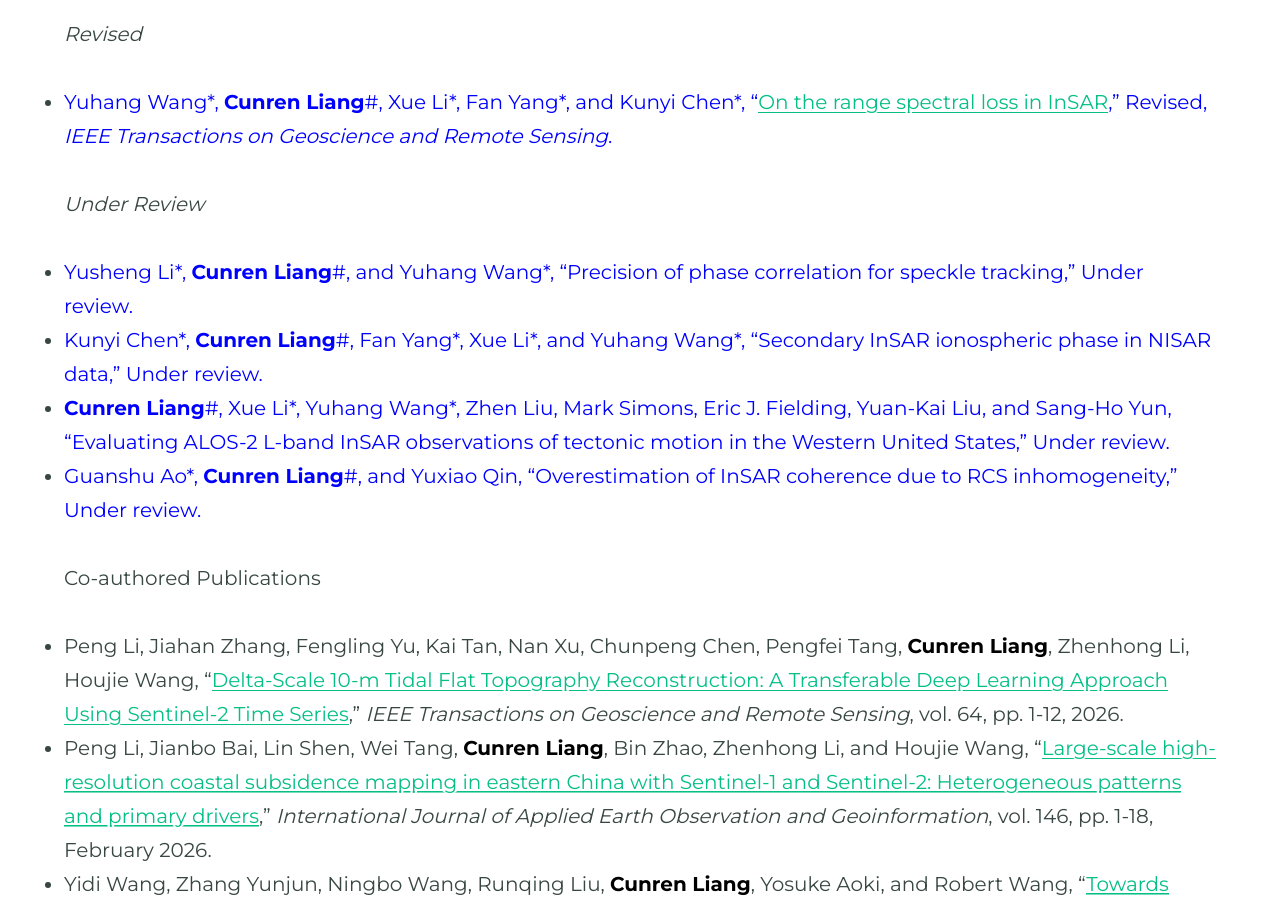
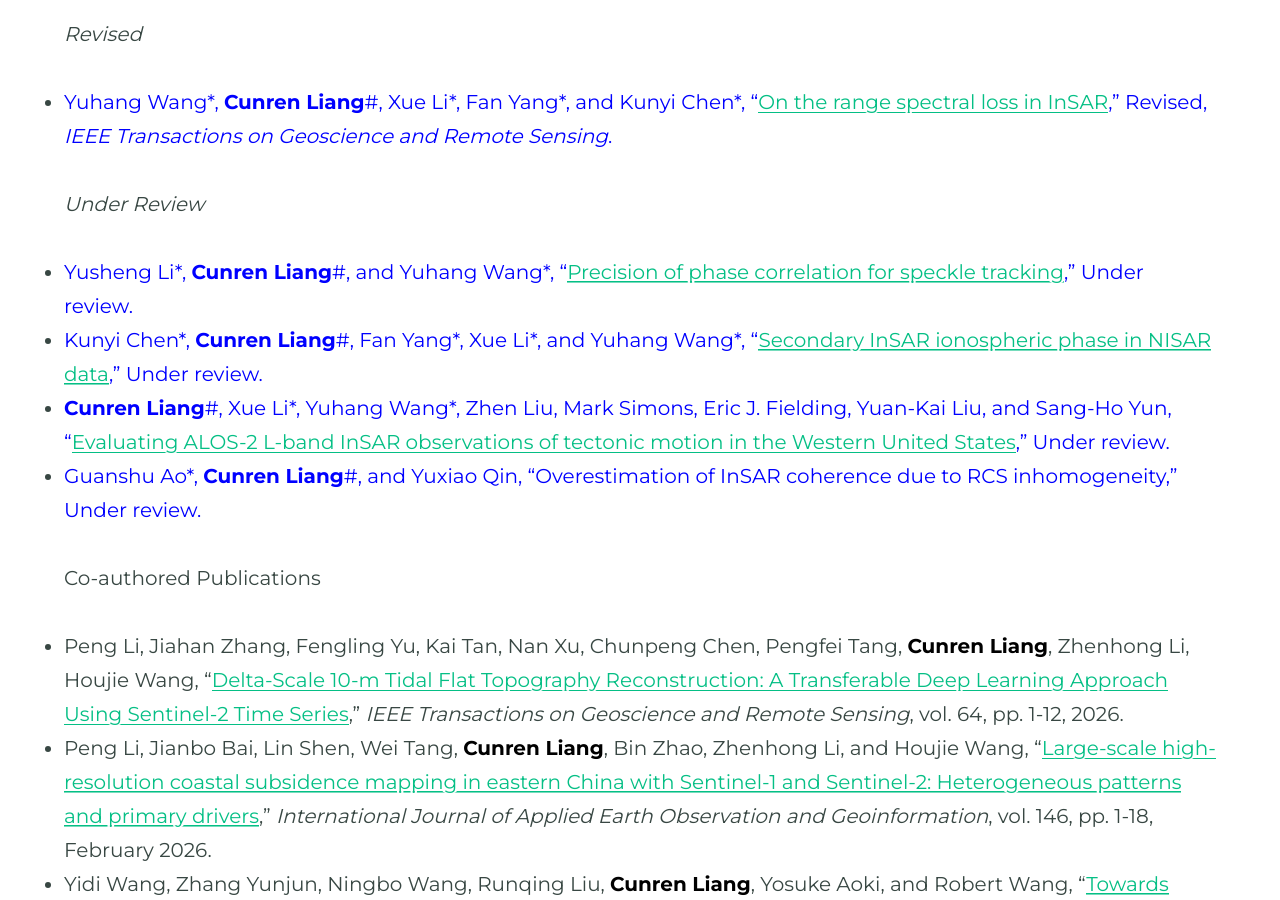
Before and after one commit to CunrenLiang/cunrenliang.github.io, a Jekyll site: the page built from publications.md, in a window 1280 px wide and 900 px high, scrolled down 1157 px. Built offline with Jekyll 4.4.1, drawn with Linux system fonts in a browser that asks for light colours; some web fonts are replaced; part of the change alters nothing that is shown.

Commit message:
Add files via upload

```diff
--- a/publications.md
+++ b/publications.md
@@ -26,9 +26,9 @@ _Revised_
 
 
 _Under Review_
-* <span style="color:blue">Yusheng Li\*, <span style="font-weight: 600">Cunren Liang</span>\#, and Yuhang Wang\*, "Precision of phase correlation for speckle tracking," Under review.</span>
-* <span style="color:blue">Kunyi Chen\*, <span style="font-weight: 600">Cunren Liang</span>\#, Fan Yang\*, Xue Li\*, and Yuhang Wang\*, "Secondary InSAR ionospheric phase in NISAR data," Under review.</span>
-* <span style="color:blue"><span style="font-weight: 600">Cunren Liang</span>\#, Xue Li\*, Yuhang Wang\*, Zhen Liu, Mark Simons, Eric J. Fielding, Yuan-Kai Liu, and Sang-Ho Yun, "Evaluating ALOS-2 L-band InSAR observations of tectonic motion in the Western United States," Under review.</span>
+* <span style="color:blue">Yusheng Li\*, <span style="font-weight: 600">Cunren Liang</span>\#, and Yuhang Wang\*, "[Precision of phase correlation for speckle tracking](https://github.com/CunrenLiang/cunrenliang.github.io/tree/main/assets/papers/li_offset_v11_clean.pdf)," Under review.</span>
+* <span style="color:blue">Kunyi Chen\*, <span style="font-weight: 600">Cunren Liang</span>\#, Fan Yang\*, Xue Li\*, and Yuhang Wang\*, "[Secondary InSAR ionospheric phase in NISAR data](https://github.com/CunrenLiang/cunrenliang.github.io/tree/main/assets/papers/K.Chen_Secondary_Ionospheric_InSAR_Phase_in_NISAR_data.pdf)," Under review.</span>
+* <span style="color:blue"><span style="font-weight: 600">Cunren Liang</span>\#, Xue Li\*, Yuhang Wang\*, Zhen Liu, Mark Simons, Eric J. Fielding, Yuan-Kai Liu, and Sang-Ho Yun, "[Evaluating ALOS-2 L-band InSAR observations of tectonic motion in the Western United States](https://github.com/CunrenLiang/cunrenliang.github.io/tree/main/assets/papers/liang_2026_ess_v20.pdf)," Under review.</span>
 * <span style="color:blue">Guanshu Ao\*, <span style="font-weight: 600">Cunren Liang</span>\#, and Yuxiao Qin, "Overestimation of InSAR coherence due to RCS inhomogeneity," Under review.</span>
 
 
```
